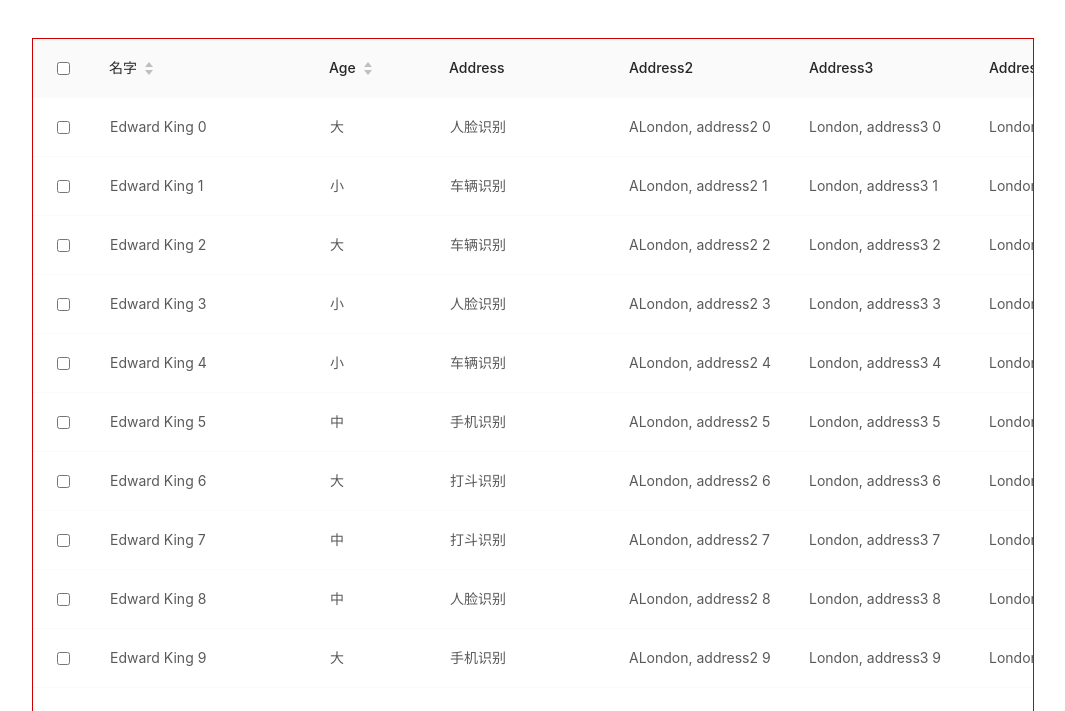
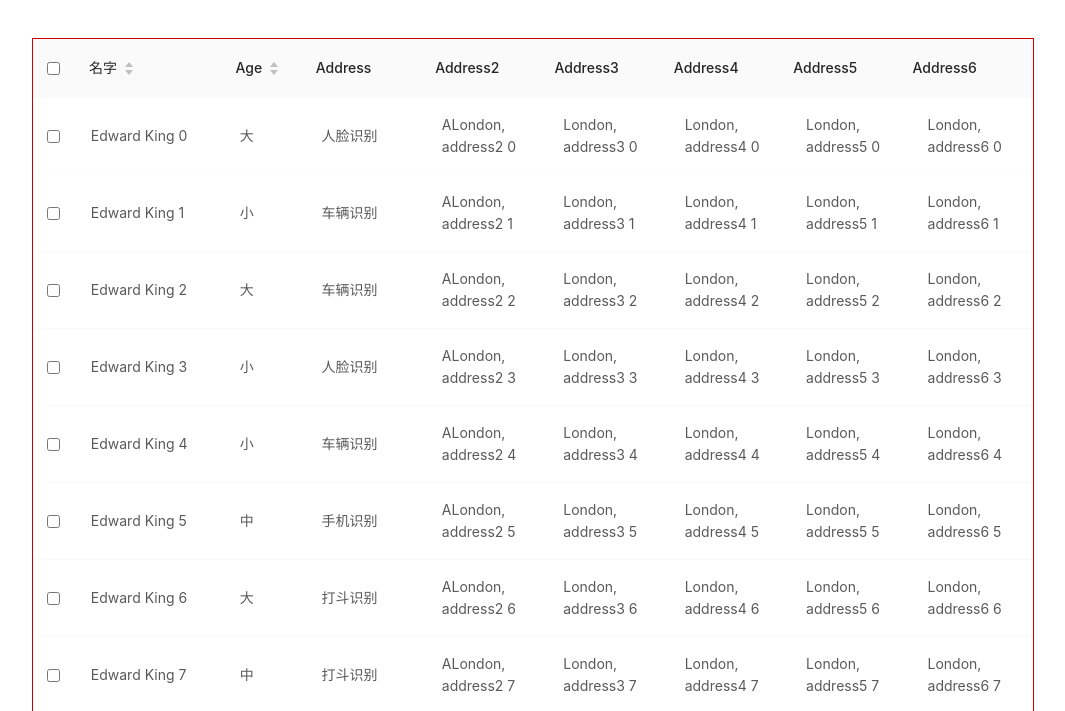
Before and after one commit to xuqighub/x-ui, a plain HTML site: page table/demo.html in a window 1280 px wide. Shown: the top 711 px of the page, without its empty margins (6-1071 px from the left). Drawn offline with Linux system fonts and the light colour scheme.

Commit message:
update table

```diff
--- a/table/demo.html
+++ b/table/demo.html
@@ -356,6 +356,7 @@
                 address6: `London, address6 ${i}`,
             });
         }
+        //如果出现表头和表体字段对不齐的情况，则要么有个column不写width，要么scroll中的x值要大于column 宽度的总和
         var tableObj = uiTable.render({
             mountEl: '.box',
             columns: columns2,
@@ -388,6 +389,7 @@
             //x,y可加单位也可不加，不加的时候默认单位为 px
             scroll: {
                 y: 620,
+                x:300
             },
             //不传rowSelect就默认是checkbox
             rowSelect: {
--- a/table/js/table.js
+++ b/table/js/table.js
@@ -69,6 +69,9 @@
             //表格布局方式
             let tableLayout = hasFixedColumn || scrollX ? 'fixed' : 'auto';
 
+            //如果有scrollY则使用两个table的方式，gcolgroup都用计算后的，否则用一个table的分配方式
+            let colGroup = scrollY ?  this._createColgroup()[0] :  this._createColgroup()[1];
+
             /*下面生成ui-table-header中加了17 是因为头部的table由于没有垂直滚动条多的一个向右滚动的箭头（17px)，
              **会导致滚动的时候body部分的scrollLeft比上面多17px,(上面head的scrollLeft已经最大值)，所以需要在width中加上大于17px就行
              */
@@ -81,12 +84,12 @@
                                 `
                                 <div class="ui-table-header">
                                     <table class="ui-table" style = "${ (scrollX ? ('width:' + (parseInt(scrollX)+17) + 'px;') : '') }">
-                                        ${ this._createColgroup()[0] + this.createThead() }
+                                        ${ colGroup + this.createThead() }
                                     </table>
                                 </div>
                                 <div class="ui-table-body" style = "${ scrollY ? ('height:'+ scrollY + ';') : ''}" >
                                     <table class="ui-table" style = "min-width:100%; ${ (scrollX ? ('width:' + scrollX + ';') : '') }">
-                                        ${ this._createColgroup()[1] }
+                                        ${ colGroup }
                                         <tbody class="ui-table-tbody"><tr></tr></tbody>
                                     </table>
                                 </div>
@@ -94,7 +97,7 @@
                             )
                             :
                             (`<table class="ui-table" style = "min-width:100%; ${ (scrollX ? ('width:' + scrollX + ';') : '') } table-layout:${tableLayout}">
-                                    ${this._createColgroup()[1] + this.createThead()}
+                                    ${colGroup + this.createThead()}
                                 <tbody class="ui-table-tbody"><tr></tr></tbody>
                             </table>`)
                         }
@@ -1169,8 +1172,8 @@
                 }
             } = this;
             scrollX = parseInt(scrollX);
-            //如果没有给出scrollX则不计算,没有scrollY也不计算
-            if (!scrollX || !scrollY) {
+            //如果没有给出scrollY不计算
+            if (!scrollY) {
                 return false;
             }
             //计算给出的column总的width大小
@@ -1183,9 +1186,9 @@
                 //对width进行累加
                 colTotalWidth += columns[i].width;
             }
-            //如果给出的宽度 小于等于计算的宽度则不计算
-            if (scrollX <= colTotalWidth) {
-                return false;
+            //如果给出的宽度小于col 宽度的和，或者scrollX不存在则scrollX=mountEl的宽度，-20是为了减去滚动条宽度
+            if (scrollX <= colTotalWidth || !scrollX) {
+                scrollX = this.mountEl.offsetWidth - 20;
             }
 
             //分配生成colgroup
@@ -1194,7 +1197,8 @@
                 let width = Math.round(item.width * ratio);
                 return `<col style="width:${width}px;min-width:${width}px" />`;
             }).join('');
-        return `<colgroup>${cols} ${hasScrollbar ? '<col style="width:17px;min-width:17px;" />' : ''}</colgroup>`;
+
+            return `<colgroup>${cols} ${hasScrollbar ? '<col style="width:17px;min-width:17px;" />' : ''}</colgroup>`;
         }
 
         //通过dataIndex 获取数据对象
```
